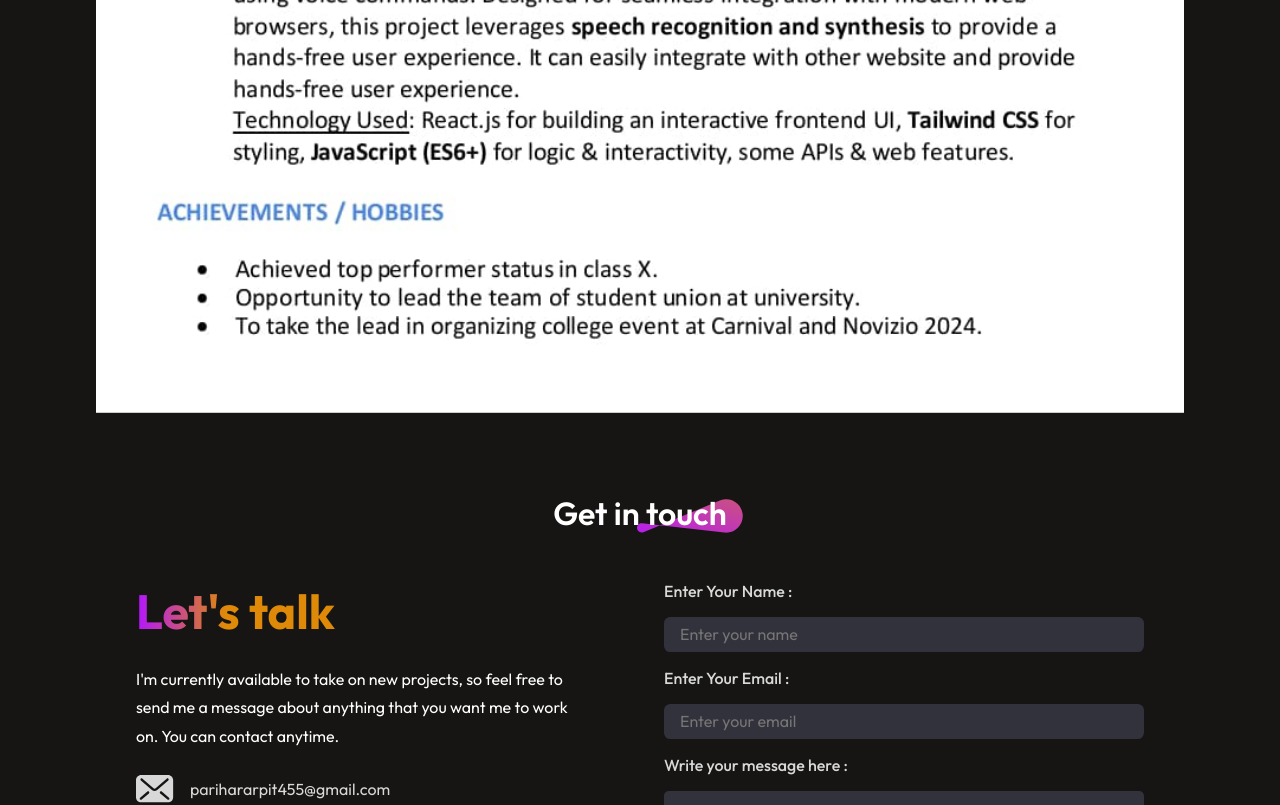
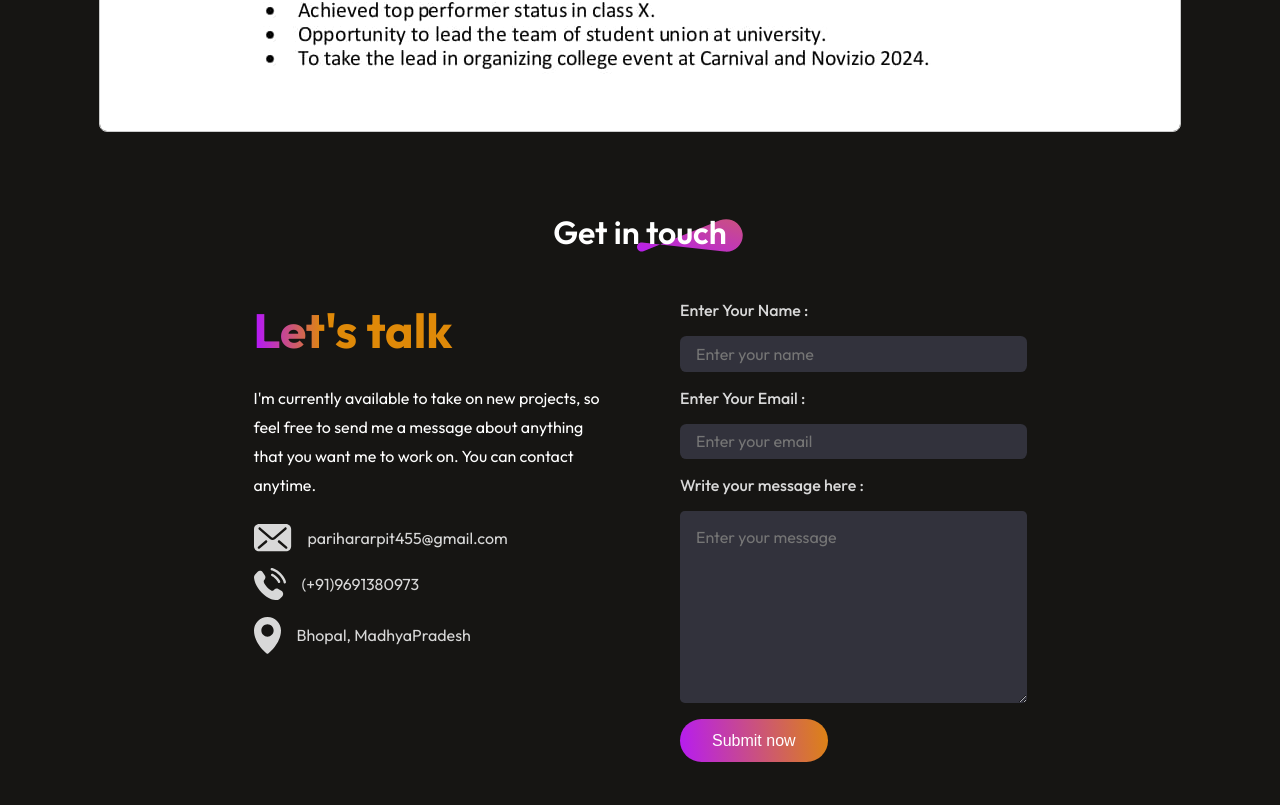
Before and after one commit to ArpitSinghParihar/My-Portfolio, a React (Vite) app: page / in a window 1280 px wide. Shown: the part 2864-3669 px from the top of the page. Built offline with nearby package versions, Linux system fonts and the light colour scheme.

Commit message:
contact modify

```diff
--- a/src/Components/ContactMe/ContactMe.css
+++ b/src/Components/ContactMe/ContactMe.css
@@ -70,7 +70,7 @@
 }
 .contact-right input{
     border: none;
-    width: 30rem;
+    width: 100%;
     height: 2.2rem;
     padding-left: 1rem;
     border-radius: 0.4rem;
@@ -80,7 +80,7 @@
     font-size: 1rem;
 }
 .contact-right textarea{
-    width: 30rem;
+    width: 100%;
     border: none;
     padding: 1rem;
     border-radius: 0.3rem;
--- a/src/Components/Resume/Resume.css
+++ b/src/Components/Resume/Resume.css
@@ -69,7 +69,7 @@
     background-color: #0056b3;
 }
 
-@media (max-width:9988px) {
+@media (max-width:998px) {
     .resume-frame {
     width: 100vw;
     height: auto;
```
